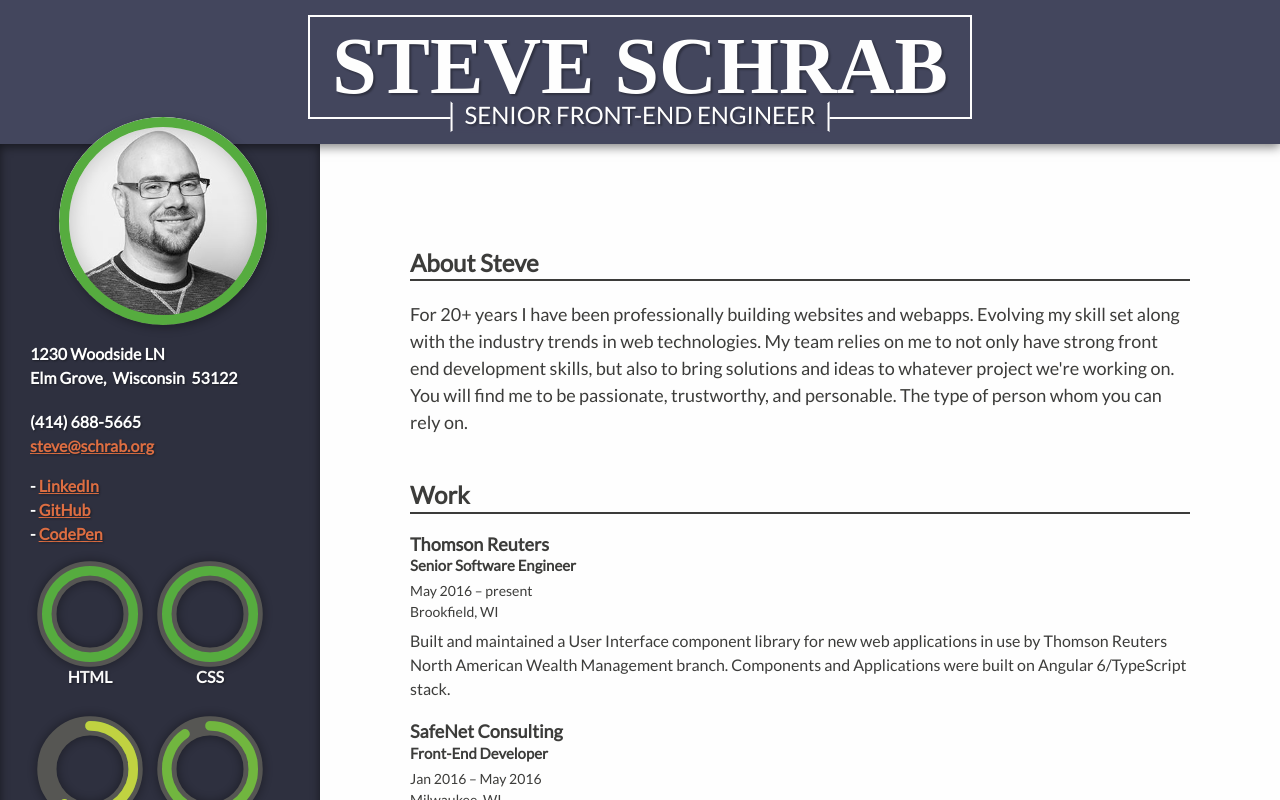
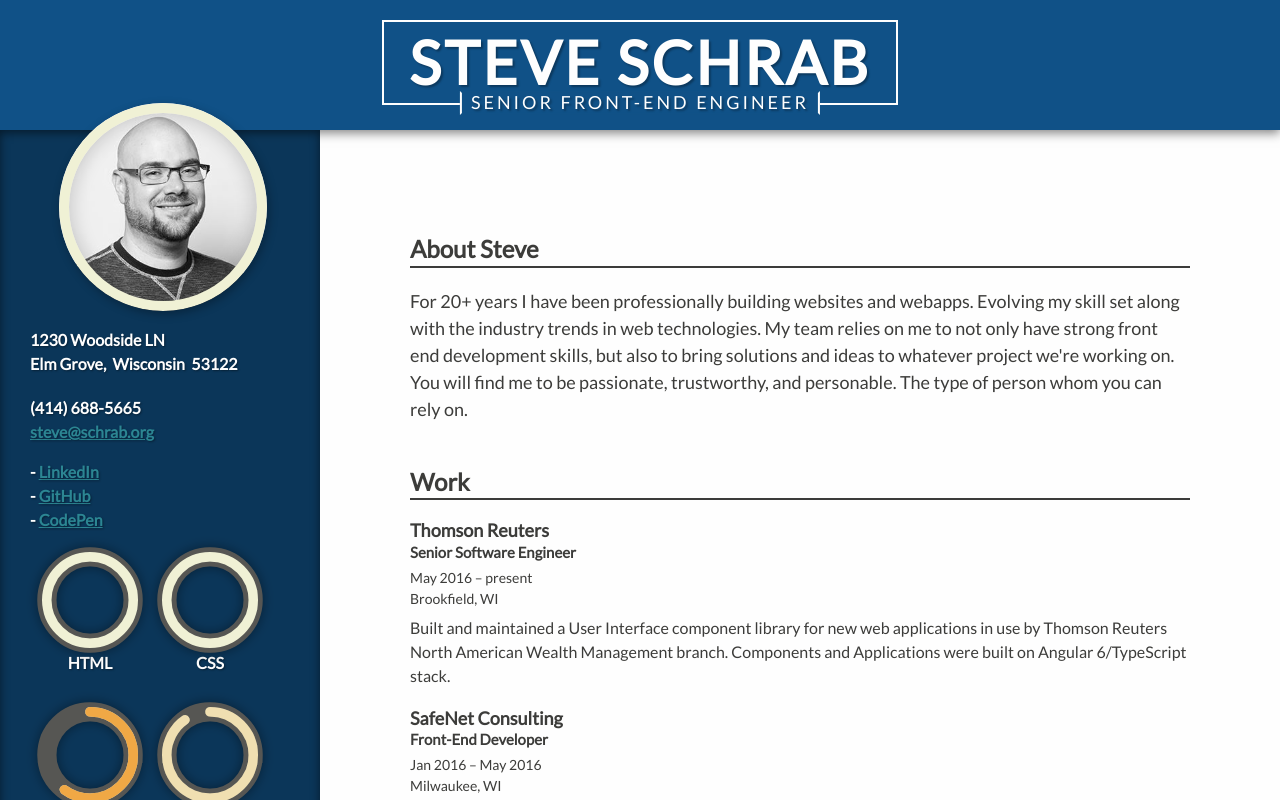
Before and after one commit to megasmack/steve.schrab.org, an Angular app: page / in a window 1280 px wide. Shown: the top 800 px of the page. Built offline with nearby package versions, Linux system fonts and the light colour scheme.

Commit message:
Trying new color pallet

```diff
--- a/package.json
+++ b/package.json
@@ -4,7 +4,7 @@
   "scripts": {
     "ng": "ng",
     "start": "ng serve --port 4201 --open",
-    "build": "ng build --prod --base-href \"/test/\"",
+    "build": "ng build --prod",
     "test": "ng test",
     "lint": "ng lint",
     "e2e": "ng e2e"
--- a/src/app/app.component.scss
+++ b/src/app/app.component.scss
@@ -12,7 +12,7 @@
 }
 
 header {
-  padding: 1.5rem 2rem 1.5rem 6rem;
+  padding: 2rem 2rem 2rem 6rem;
   text-align: center;
   background: $color1;
   color: $color5;
@@ -22,11 +22,12 @@ header {
     position: relative;
     margin: 0;
     border: 2px solid $color5;
-    padding: .9rem 2.25rem 1.05rem;
-    font-family: $display-font-family;
+    padding: 1rem 2.5rem 1.1rem;
+    // font-family: $display-font-family;
     font-size: 3rem;
     font-weight: 600;
     font-display: optional;
+    letter-spacing: .05em;
     line-height: 1;
     text-transform: uppercase;
     text-shadow: 2px 2px 2px rgba(0, 0, 0, .3);
@@ -53,17 +54,17 @@ header {
   }
 
   @media screen and (min-width: $min-sm) {
-    padding: 1.5rem 2rem 2.5rem;
+    padding: 2rem 2rem 2.5rem;
 
     h1 {
       display: inline-block;
-      font-size: calc(30px + 50 * ((100vw - 576px) / 624));
+      font-size: calc(3rem + 3rem * ((100vw - 576px) / 624));
     }
   }
 
   @media screen and (min-width: $min-xl) {
     h1 {
-      font-size: 8rem;
+      font-size: 6rem;
     }
   }
 
--- a/src/styles/_vars.scss
+++ b/src/styles/_vars.scss
@@ -20,5 +20,18 @@ $color4: rgba(192, 214, 223, 1);
 $color3: $success;
 $color5: #fefefe;
 
+// https://color.adobe.com/explore/?filter=most-popular&time=month
+// https://color.adobe.com/b703a77bdd81eab476f23b001df9f94d-color-theme-11247443/?showPublished=true
+$dark:    #3c3c3a;
+$light:   #fefefe;
+$success: #F0F1D5;
+$warning: #F19722;
+$danger:  #C33325;
+$color1: #105187;
+$color2: #2C8693;
+$color4: rgba(192, 214, 223, 1);
+$color3: $success;
+$color5: #fefefe;
+
 // Elements
 $border-color: $dark;
```
